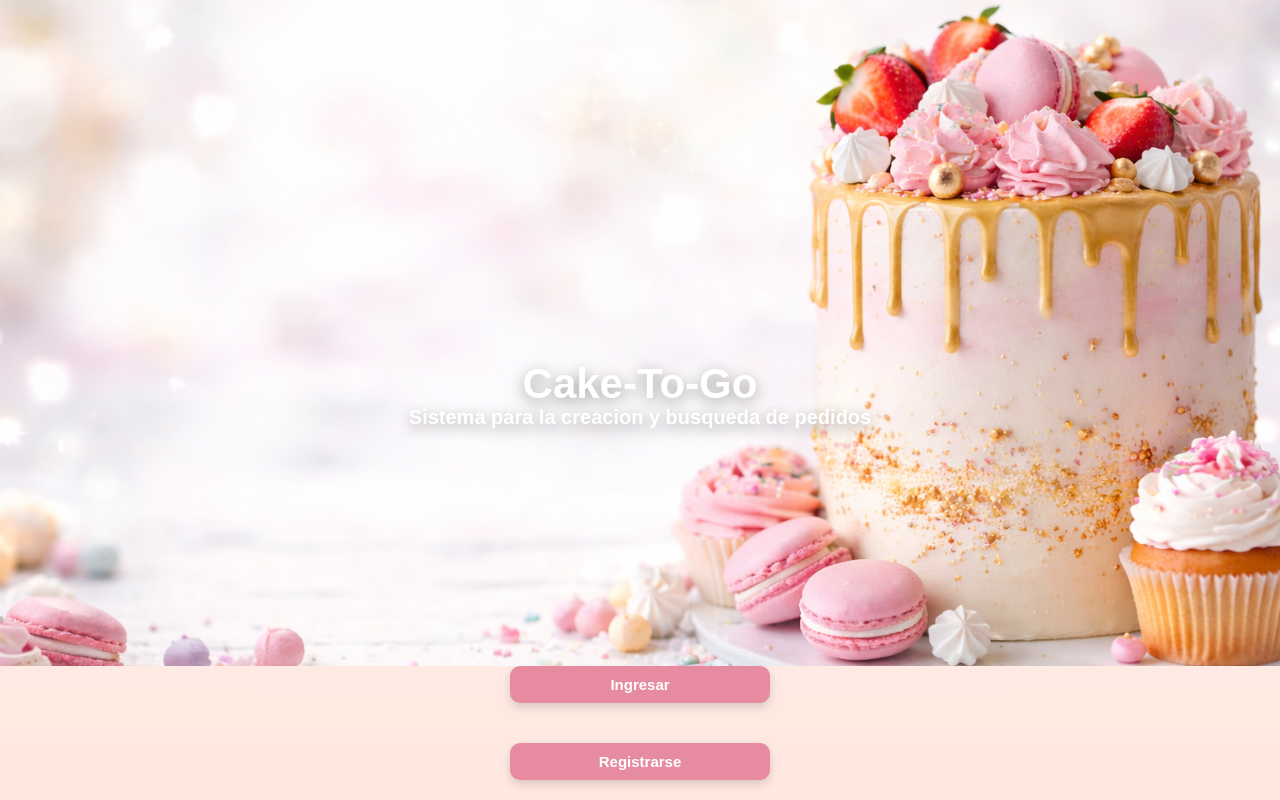
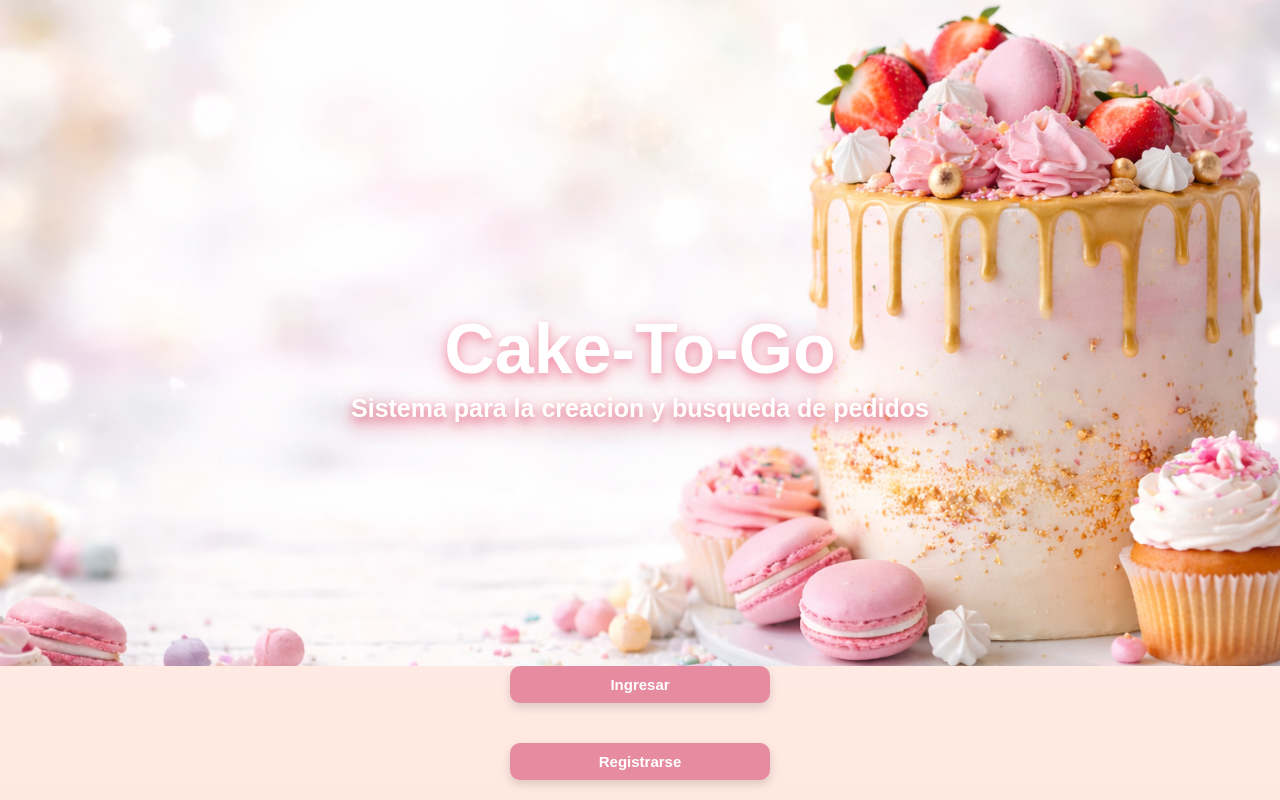
Before and after one commit to AndreaMartinezC12/Proyecto-fullstack-3-front, a React (Vite) app: page / in a window 1280 px wide. Built offline with nearby package versions, Linux system fonts and the light colour scheme.

Commit message:
Haciendo la sombra del titulo del hero mas oscura

```diff
--- a/src/pages/Home.css
+++ b/src/pages/Home.css
@@ -40,10 +40,12 @@ body {
   transform: translateX(-50%);
 
   color: white;
-  font-size: 42px;
-  font-weight: bold;
+  font-size: 70px;
+  font-weight: 800;
 
-  text-shadow: 0 4px 15px rgba(0,0,0,0.4);
+  text-shadow:
+    0 4px 10px rgba(240, 123, 148, 0.7),
+    0 8px 20px rgba(246, 151, 171, 0.7);
 }
 
 .hero-subtitle {
@@ -53,9 +55,11 @@ body {
   transform: translateX(-50%);
 
   color: white;
-  font-size: 20px;
+  font-size: 25px;
 
-  text-shadow: 0 4px 15px rgba(0,0,0,0.4);
+  text-shadow:
+    0 4px 10px rgba(220, 76, 107, 0.7),
+    0 8px 20px rgba(236, 88, 120, 0.7);
 }
 
 .bakery-title {
```
